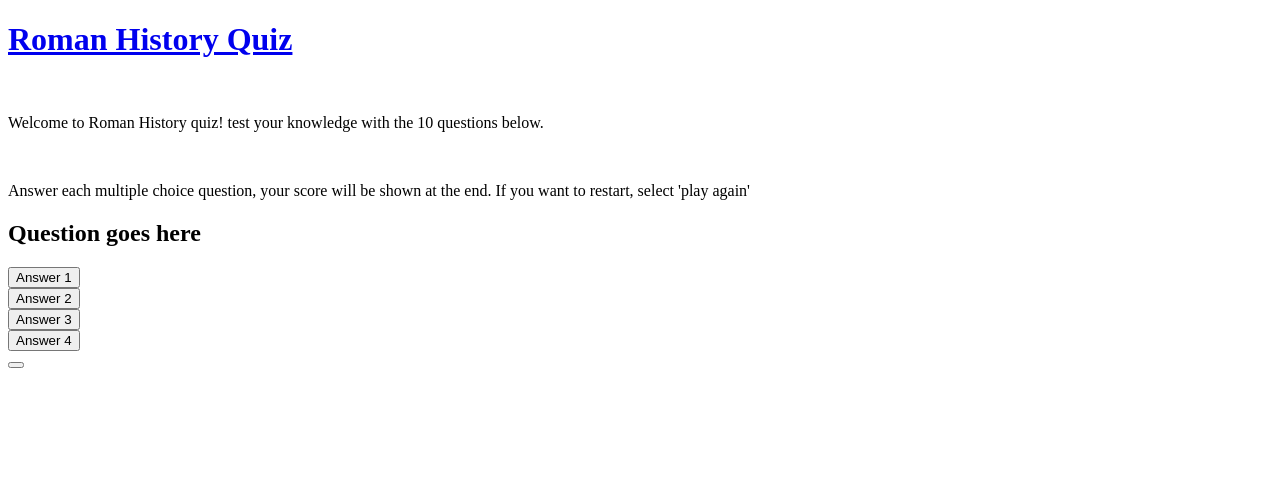
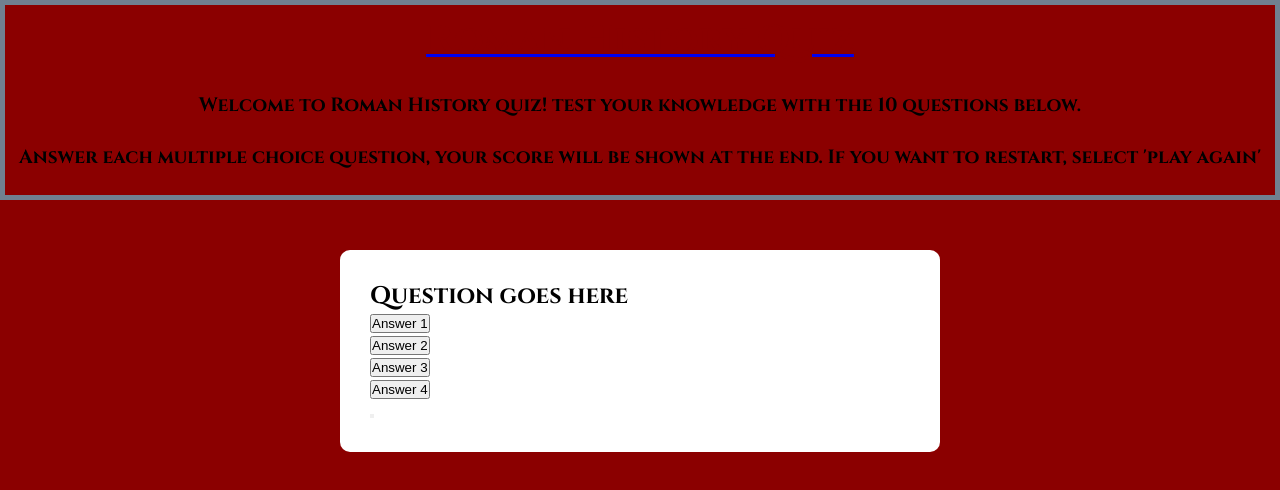
Before and after one commit to HGlass07/History-Quiz, a plain HTML site: page index.html in a window 1280 px wide. Drawn offline with Linux system fonts and the light colour scheme.

Commit message:
added css - wildcard, header, main content

```diff
--- a/assets/css/style.css
+++ b/assets/css/style.css
@@ -1,2 +1,45 @@
 /*google fonts import*/
 @import url('https://fonts.googleapis.com/css2?family=Cinzel:wght@400;500;600;700;800;900&display=swap');
+
+/*asterisk wildcard command to override default browser styless*/
+* {
+    margin: 0;
+    padding: 0;
+    box-sizing: border-box;
+  }
+
+  body {
+    background: darkred;
+    font-family: 'Cinzel';
+  }
+
+  /*header styling*/
+header {
+    font-size: 120%;
+    text-align: center;
+    margin-top: 0px;
+    height: 200px;
+    padding: 10px;
+    position: relative;
+    border-width: 50px;
+    border: 5px solid slategray;
+  }
+
+  header h1 {
+    color: darkred;
+    text-decoration: none;
+  }
+
+  header p {
+    font-weight: bold;
+  }
+
+  /*main quiz area styling*/
+  .quiz-area {
+    background: #fff;
+    width: 100%;
+    max-width: 600px;
+    margin: 50px auto 0;
+    border-radius: 10px;
+    padding: 30px;
+  }
```
